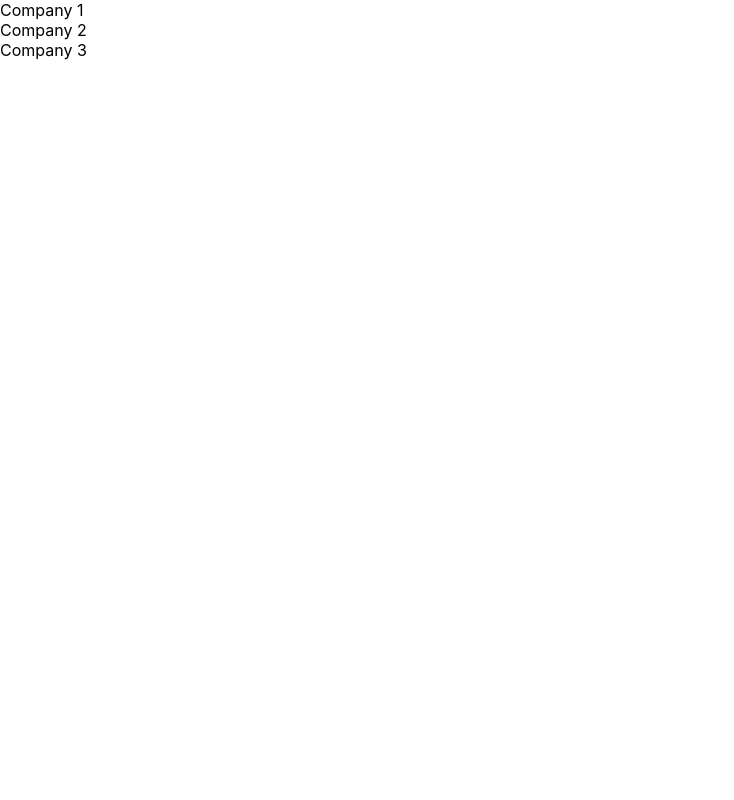
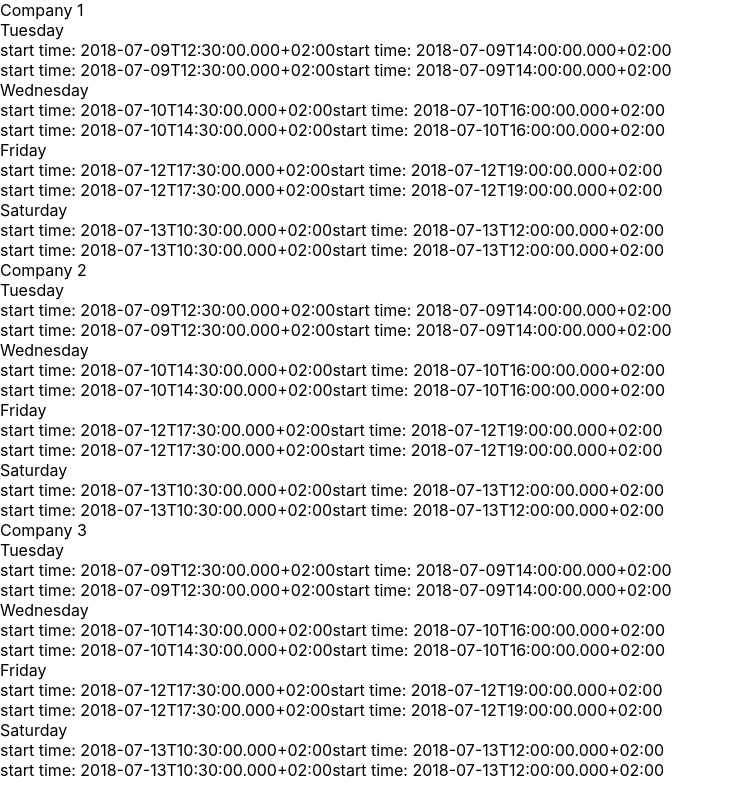
Before and after one commit to nmitic/aroundhome, a React (Create React App) app: page / in a window 1280 px wide. Shown: the whole page, without its empty margins (0-734 px from the left). Built offline with nearby package versions, Linux system fonts and the light colour scheme.

Commit message:
refactored data transform func to return all time slots

```diff
--- a/src/pages/TimeSlots/Picker/Picker.js
+++ b/src/pages/TimeSlots/Picker/Picker.js
@@ -13,17 +13,26 @@ const Picker = ({
 
       <div className="picker__time-slot-listing">
         {
-          // availableTimeSlots.map(({start_time, end_time, day, id}) => {
-          //   return (
-          //     <div className="picker__time-slot-item" key={index}>
-          //       <div className="picker__time-slot-item-day">
-          //         {day}
-          //       </div>
-          //       start time: {start_time}
-          //       start time: {end_time}
-          //     </div>
-          //   )
-          // })
+          Object.keys(availableTimeSlots).map((day, iterator) => {
+            console.log(availableTimeSlots.day);
+            return (
+              <div className="picker__time-slot-item" key={iterator}>
+                <div className="picker__time-slot-item-day">
+                  {day}
+                </div>
+                {
+                  availableTimeSlots[day].map((item, iterator) => {
+                    return (
+                      <div key={iterator}>
+                        start time: {item.start_time}
+                        start time: {item.end_time}
+                      </div>
+                    )
+                  })
+                }
+              </div>
+            )
+          })
         }
       </div>
     </div>
--- a/src/pages/TimeSlots/TimeSlots.js
+++ b/src/pages/TimeSlots/TimeSlots.js
@@ -22,14 +22,12 @@ const TimeSlots = () => {
       {
         data && (
           data.map(item => {
-            console.log(transformSlots(item.time_slots));
-
             return (
               <Picker
                 key={item.id}
                 name={item.name}
                 id={item.id}
-                availableTimeSlots={item.time_slots}
+                availableTimeSlots={transformSlots(item.time_slots)}
               />
             )
           })
--- a/src/pages/TimeSlots/dataTransforms.js
+++ b/src/pages/TimeSlots/dataTransforms.js
@@ -1,29 +1,35 @@
  export const transformSlots = inputData => {
   const extractDay = isoDate => {
-    const MAP_DAYS = {
-      0: "Monday",
-      1: "Tuesday",
-      2: "Wednesday",
-      3: "Thursday",
-      4: "Friday",
-      5: "Saturday",
-      6: "Sunday"
-    }
+    const MAP_DAYS = [
+      'Monday',
+      'Tuesday',
+      'Wednesday',
+      'Thursday',
+      'Friday',
+      'Saturday',
+      'Sunday'
+    ];
     const date = new Date(isoDate);
 
     return MAP_DAYS[date.getDay()];
   }
 
-
   return inputData.reduce((acc, curr) => {
     const day = extractDay(curr.start_time);
+    const allDays = acc[day] ? [{
+      start_time: curr.start_time,
+      end_time: curr.end_time
+    }] : [{}]
 
     return {
       ...acc,
-      [day]: {
-        start_time: curr.start_time,
-        end_time: curr.end_time
-      }
+      [day]: [
+        {
+          start_time: curr.start_time,
+          end_time: curr.end_time
+        },
+        ...allDays
+      ]
     }
   }, {})
 }
```
